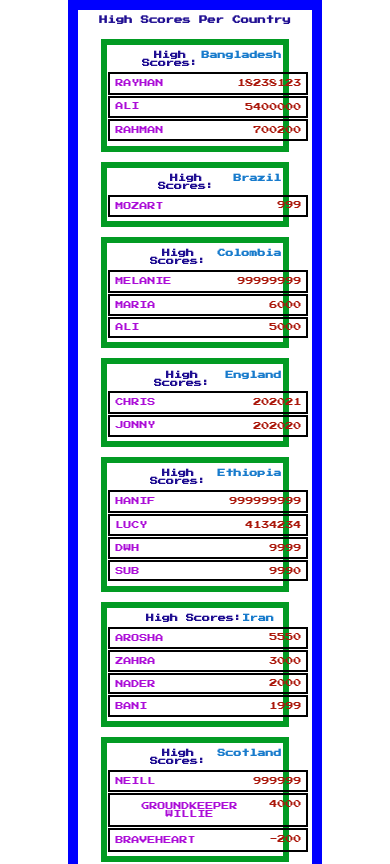
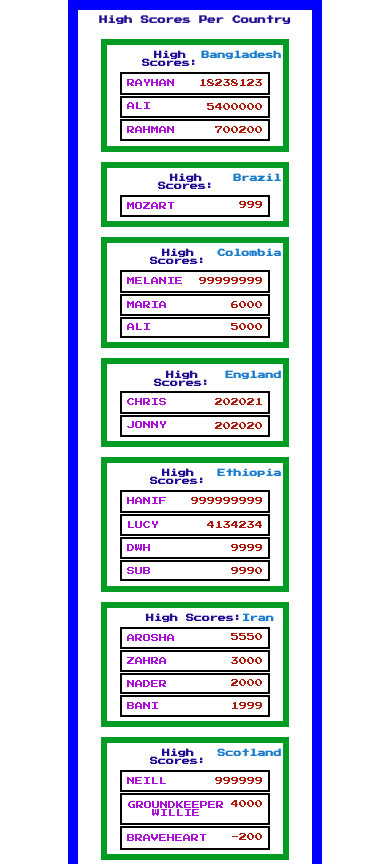
Before and after one commit to ellietms/High-score-table-react, a React (Create React App) app: page / in a window 390 px wide. Shown: the top 864 px of the page. Built offline with nearby package versions, Linux system fonts and the light colour scheme.

Commit message:
change width for phone size

```diff
--- a/src/App.css
+++ b/src/App.css
@@ -171,3 +171,9 @@ html{
      border:10px solid blue;
    }
 }
+
+@media(max-width:800px){
+  .scoreClass{
+    width:150px;
+  }
+}
```
